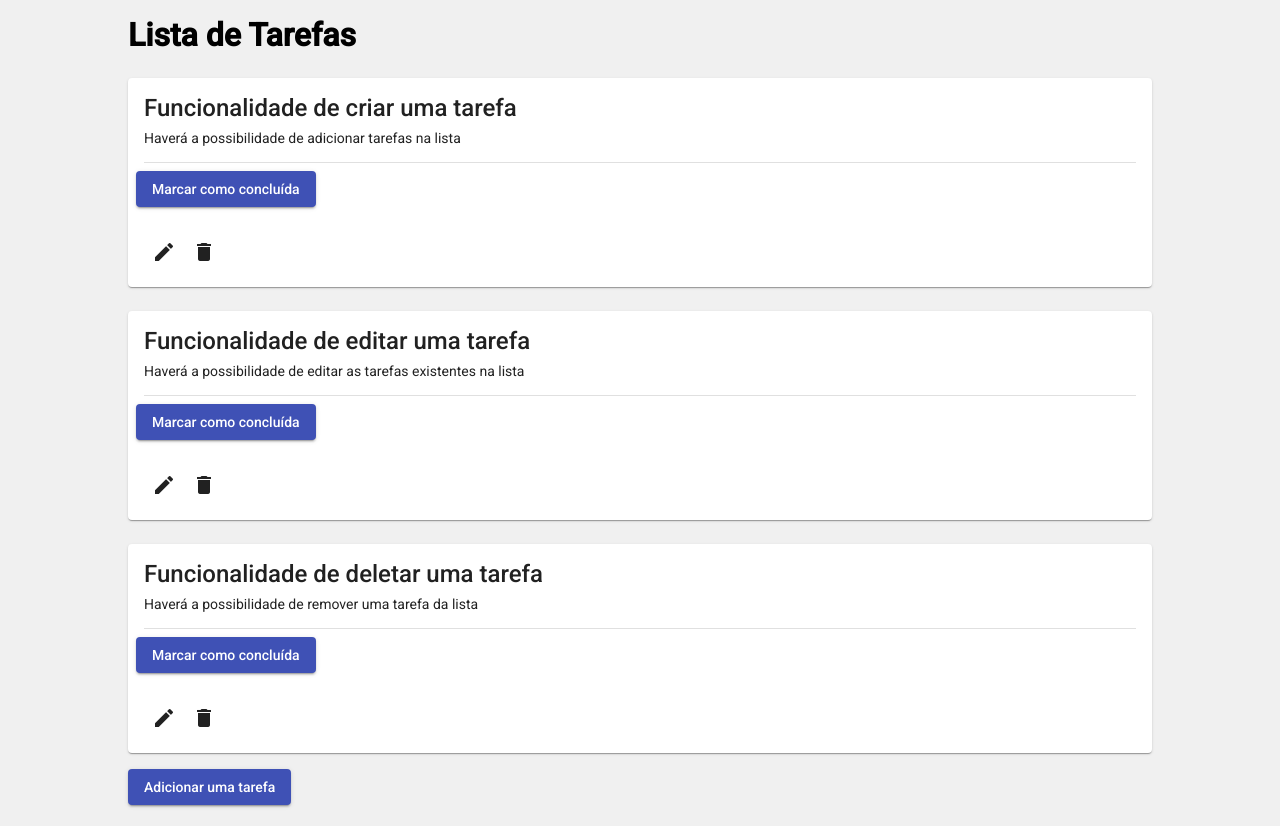
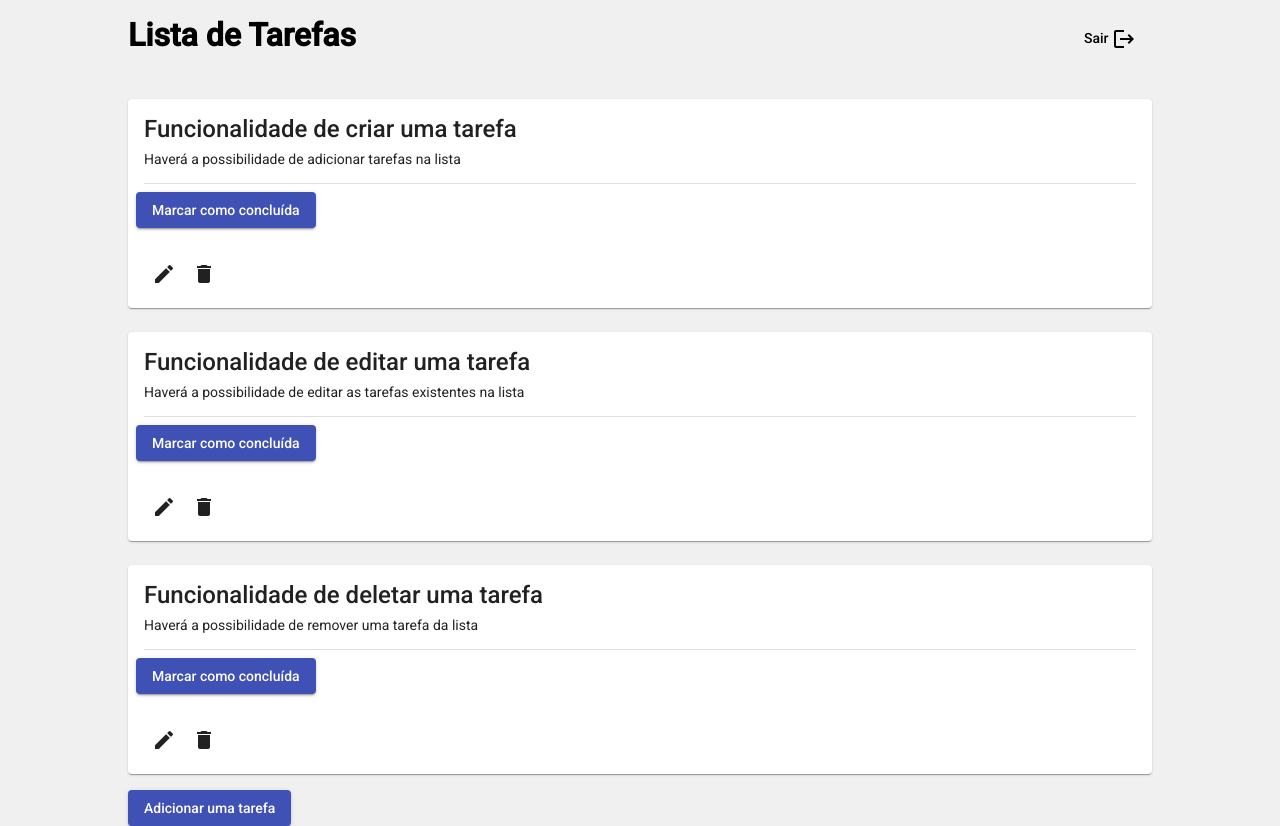
Before and after one commit to leouno99/task-manager, an Angular app: page /task-list in a window 1280 px wide. Before the commit the page ends 805 px from the top, so only its background shows below. Built offline with nearby package versions, Linux system fonts and the light colour scheme.

Commit message:
Botão de logout

```diff
--- a/src/app/task-list/task-list.component.html
+++ b/src/app/task-list/task-list.component.html
@@ -1,5 +1,11 @@
 <div class="task-list container">
-    <h1 class="title">Lista de Tarefas</h1>
+    <div class="header">
+        <h1 class="title">Lista de Tarefas</h1>
+
+        <a mat-button routerLink="/login">
+            Sair <mat-icon>logout</mat-icon>
+        </a>
+    </div>
 
     <task-card class="task-card" *ngFor="let task of taskList; let i = index" [task]="task" (deleteTask)="onDeleteTask(i)"></task-card>
 
--- a/src/app/task-list/task-list.component.scss
+++ b/src/app/task-list/task-list.component.scss
@@ -1,7 +1,13 @@
 .task-list {
-    >.title {
-        margin-top: 0;
-        padding-top: 1rem;
+    >.header {
+        display: flex;
+        justify-content: space-between;
+        align-items: center;
+
+        >.title {
+            margin-top: 0;
+            padding-top: 1rem;
+        }
     }
 
     >.task-card {
```
